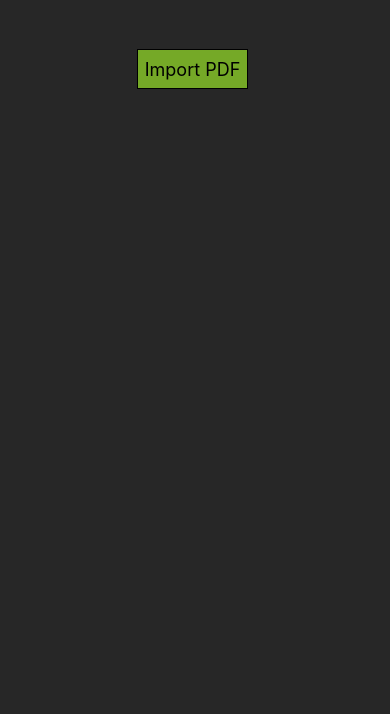
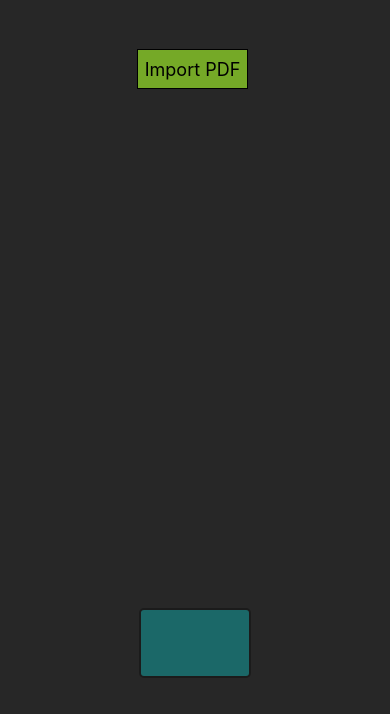
Before and after one commit to opertune/pdf, a React Native app: screen / in a window 390 px wide. Shown: the top 714 px of the page. Built offline with nearby package versions, Linux system fonts and the light colour scheme.

Commit message:
square buffer movable

```diff
--- a/App.js
+++ b/App.js
@@ -1,10 +1,11 @@
-import React, { useState } from 'react';
-import { Platform, StyleSheet, Button, Text, View, TextInput, WebView, Dimensions } from 'react-native';
+import React, { useRef, useState } from 'react';
+import { StyleSheet, Text, View, Dimensions } from 'react-native';
 import * as DocumentPicker from 'expo-document-picker';
 import PDFReader from 'rn-pdf-reader-js';
 import { degrees, PDFDocument, rgb, StandardFonts } from 'pdf-lib';
 import * as FileSystem from 'expo-file-system';
-import MyButton from './component/MyButton';
+import { MyButton, MyBuffer } from './src/component';
+import MovableView from 'react-native-movable-view';
 
 export default function App() {
   const [pdfBase64, setPdfBase64] = useState('');
@@ -12,15 +13,21 @@ export default function App() {
 
   const pickDocument = async () => {
     let result = await DocumentPicker.getDocumentAsync({ type: "application/pdf" })
+    if (result.type == 'success') {
       const uri = result.uri
       const base64 = await FileSystem.readAsStringAsync(uri, {
         encoding: FileSystem.EncodingType.Base64
       })
       setPdfBase64(base64)
     }
+  }
 
+  // button edit pdf
+  // {
+  //   [pdfBase64] != '' && <MyButton btnStyles={styles.btnStyle} btnText={styles.btnStyleText} text="Edit PDF" onPress={editPdf}/>
+  // }
   const editPdf = async () => {
-    if([pdfBase64] != ''){
+    if ([pdfBase64] != '') {
       const dataUri = 'data:application/pdf;base64,' + pdfBase64
 
       const pdfDoc = await PDFDocument.load(dataUri)
@@ -42,21 +49,25 @@ export default function App() {
       setEditedPdf(pdfBytes)
     }
   }
+
   return (
     <>
       <View style={styles.container}>
         <View style={styles.btnContainer}>
-        <MyButton btnStyles={styles.btnStyle} btnText={styles.btnStyleText} text="Import PDF" onPress={pickDocument}/>
+          <MyButton btnStyles={styles.btnStyle} btnText={styles.btnStyleText} text="Import PDF" onPress={pickDocument} />
+        </View>
+        <MyBuffer/>
         {
-          [pdfBase64] != '' && <MyButton btnStyles={styles.btnStyle} btnText={styles.btnStyleText} text="Edit PDF" onPress={editPdf}/>
-        }
-      </View>
-      {
-        [editedPdf] != '' && <View style={styles.pdf}>
+          pdfBase64 ?
+            <View style={styles.containerPdf}>
+              <Text style={styles.importText}>Place the square and resize him where you want add your sign.</Text>
+              <View style={styles.pdf}>
                 <PDFReader
-           source={{ base64: editedPdf }}
+                  source={{ base64: 'data:application/pdf;base64,' + pdfBase64 }}
                 />
               </View>
+            </View>
+            : null
         }
       </View>
     </>
@@ -80,11 +91,8 @@ const styles = StyleSheet.create({
     color: 'white',
   },
   pdf: {
-    position: 'absolute',
-    marginTop: '25%',
-    height: '70%',
-    width: '90%',
-    backgroundColor: 'white',
+    height: '100%',
+    width: '100%',
   },
   btnStyle: {
     backgroundColor: '#75a927',
@@ -100,4 +108,26 @@ const styles = StyleSheet.create({
     fontSize: 18,
     color: 'black',
   },
+  importText: {
+    color: 'white',
+    fontSize: 17,
+    marginTop: '10%',
+    marginBottom: '10%',
+  },
+  containerPdf: {
+    position: 'absolute',
+    marginTop: '25%',
+    marginBottom: '15%',
+    width: '90%',
+    height: '70%',
+  },
+  square: {
+    position: 'absolute',
+    width: Dimensions.get('window').width / 3.5,
+    height: Dimensions.get('window').height / 12,
+    backgroundColor: 'red',
+    opacity: 0.2,
+    borderWidth: 2,
+    borderColor: 'red',
+  }
 });
--- a/package.json
+++ b/package.json
@@ -19,6 +19,7 @@
     "react": "17.0.1",
     "react-dom": "17.0.1",
     "react-native": "0.64.3",
+    "react-native-movable-view": "^1.0.3",
     "react-native-web": "0.17.1",
     "react-native-webview": "11.13.0",
     "rn-pdf-reader-js": "^4.1.1"
--- /dev/null
+++ b/src/component/MyBuffer/MyBuffer.js
@@ -0,0 +1,57 @@
+import React, { useRef } from "react";
+import { Animated, View, StyleSheet, PanResponder, Dimensions } from "react-native";
+
+export const MyBuffer = () => {
+  const pan = useRef(new Animated.ValueXY()).current;
+
+  const panResponder = useRef(
+    PanResponder.create({
+      onMoveShouldSetPanResponder: () => true,
+      onPanResponderGrant: () => {
+        pan.setOffset({
+          x: pan.x._value,
+          y: pan.y._value
+        });
+      },
+      onPanResponderMove: Animated.event(
+        [
+          null,
+          { dx: pan.x, dy: pan.y }
+        ],
+        {useNativeDriver: false}
+      ),
+      onPanResponderRelease: () => {
+        pan.flattenOffset();
+      }
+    })
+  ).current;
+
+  return (
+    <View style={styles.container}>
+      <Animated.View
+        style={{
+          transform: [{ translateX: pan.x }, { translateY: pan.y }]
+        }}
+        {...panResponder.panHandlers}
+      >
+        <View style={styles.box} />
+      </Animated.View>
+    </View>
+  );
+}
+
+const styles = StyleSheet.create({
+  container: {
+    flex: 1,
+    alignItems: "center",
+    justifyContent: "center"
+  },
+  box: {
+    height: Dimensions.get('window').height / 12,
+    width: Dimensions.get('window').width / 3.5,
+    backgroundColor: "aqua",
+    opacity: 0.3,
+    borderRadius: 5,
+    borderWidth: 2,
+  }
+});
--- /dev/null
+++ b/src/component/MyBuffer/index.js
@@ -0,0 +1 @@
+export {MyBuffer} from './MyBuffer'
--- a/component/MyButton.js
+++ b/src/component/MyButton/MyButton.js
@@ -1,7 +1,7 @@
 import React, { Component } from 'react';
 import { Text, TouchableOpacity } from 'react-native';
 
-class MyButton extends Component {
+export class MyButton extends Component {
     constructor() {
         super()
     }
@@ -14,5 +14,3 @@ class MyButton extends Component {
         );
     }
 }
-
-export default MyButton
--- /dev/null
+++ b/src/component/MyButton/index.js
@@ -0,0 +1 @@
+export {MyButton} from './MyButton';
--- /dev/null
+++ b/src/component/index.js
@@ -0,0 +1,2 @@
+export {MyButton} from './MyButton';
+export {MyBuffer} from './MyBuffer';
```
Also changed, not shown: 1 other file (tests, documents, lock files or other folders). Lines whose indentation alone changed are shown as unchanged.
